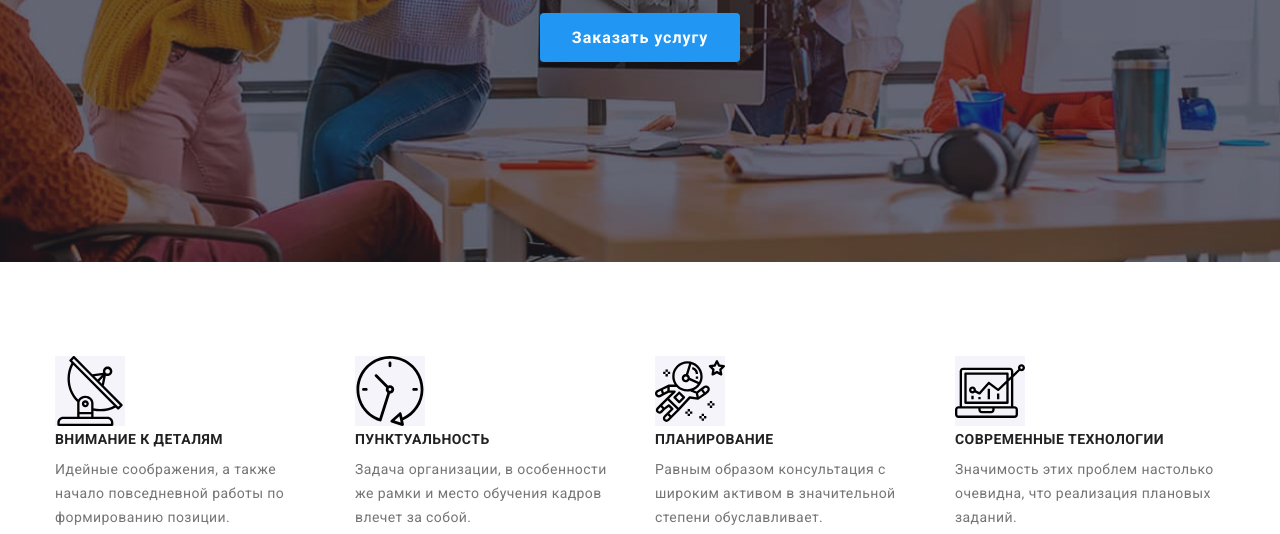
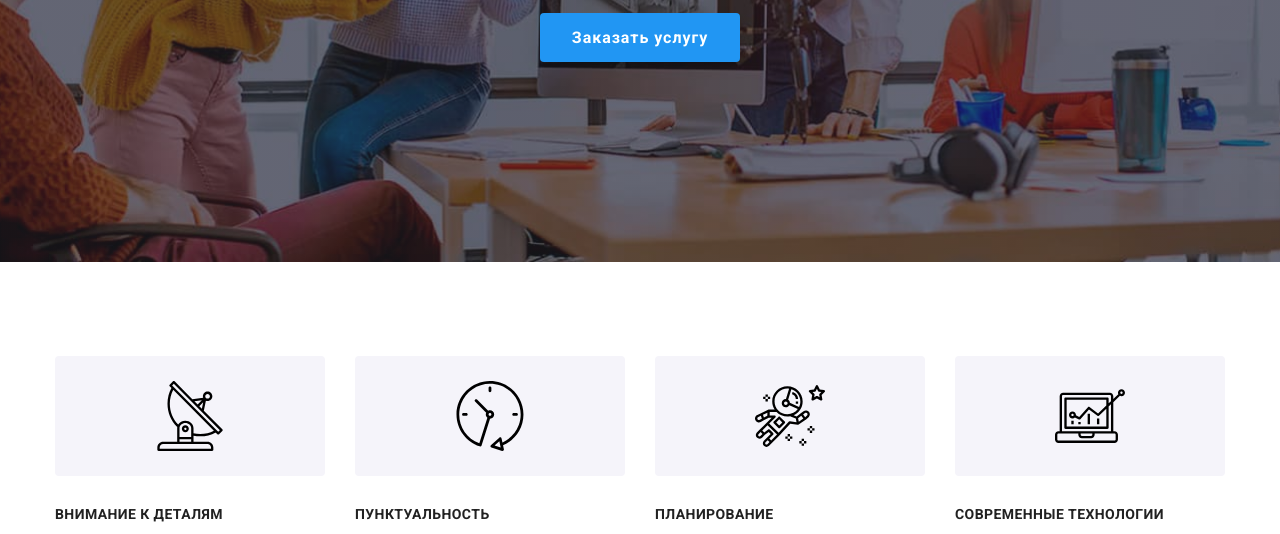
Before and after one commit to SerhiiMaksymenko/goit-markup-hw-04, a plain HTML site: page index.html in a window 1280 px wide. Shown: the part 418-952 px from the top of the page. Drawn offline with nearby package versions, Linux system fonts and the light colour scheme.

Commit message:
finish? check HTML CSS code

```diff
--- a/CSS/styles.css
+++ b/CSS/styles.css
@@ -242,9 +242,18 @@ header {
 
   color: var(--secondary-text-color);
 }
-.qualities-icon {
-  background-image: linear-gradient(rgba(245, 244, 250, 1), rgba(245, 244, 250, 1));
+.svg-container {
+  display: flex;
+  justify-content: center;
+
+  padding-top: 25px;
+  padding-bottom: 25px;
+  margin-bottom: 30px;
+
+  background-color: #f5f4fa;
+  border-radius: 4px;
 }
+
 /*ЧЕМ МЫ ЗАНИМАЕМСЯ index.html*/
 .work {
   padding-top: 47px;
@@ -472,6 +481,7 @@ header {
 }
 .footer-flex {
   display: flex;
+  align-items: baseline;
 }
 .footer-logo {
   display: inline-block;
@@ -514,9 +524,9 @@ address {
 .footer-tel:focus {
   color: var(--primary-background-color);
 }
+
 .footer-soc {
   margin-left: 70px;
-  margin-top: 16px;
 }
 .footer-soc-list {
   display: flex;
--- a/index.html
+++ b/index.html
@@ -67,36 +67,44 @@
           <h2 class="visually-hidden">Особенности</h2>
           <ul class="qualities-list card-set">
             <li class="card-set-item">
+              <div class="svg-container">
                 <svg class="qualities-icon" width="70" height="70">
                   <use href="./images/icons.svg#icon-antenna"></use>
                 </svg>
+              </div>
               <h3 class="qualities-title">Внимание к деталям</h3>
               <p class="qualities-text">
                 Идейные соображения, а также начало повседневной работы по формированию позиции.
               </p>
             </li>
             <li class="card-set-item">
+              <div class="svg-container">
                 <svg class="qualities-icon" width="70" height="70">
                   <use href="./images/icons.svg#icon-clock"></use>
                 </svg>
+              </div>
               <h3 class="qualities-title">Пунктуальность</h3>
               <p class="qualities-text">
                 Задача организации, в особенности же рамки и место обучения кадров влечет за собой.
               </p>
             </li>
             <li class="card-set-item">
+              <div class="svg-container">
                 <svg class="qualities-icon" width="70" height="70">
                   <use href="./images/icons.svg#icon-astronaut"></use>
                 </svg>
+              </div>
               <h3 class="qualities-title">Планирование</h3>
               <p class="qualities-text">
                 Равным образом консультация с широким активом в значительной степени обуславливает.
               </p>
             </li>
             <li class="card-set-item">
+              <div class="svg-container">
                 <svg class="qualities-icon" width="70" height="70">
                   <use href="./images/icons.svg#icon-diagram"></use>
                 </svg>
+              </div>
               <h3 class="qualities-title">Современные технологии</h3>
               <p class="qualities-text">
                 Значимость этих проблем настолько очевидна, что реализация плановых заданий.
```
Lines whose indentation alone changed are shown as unchanged.
